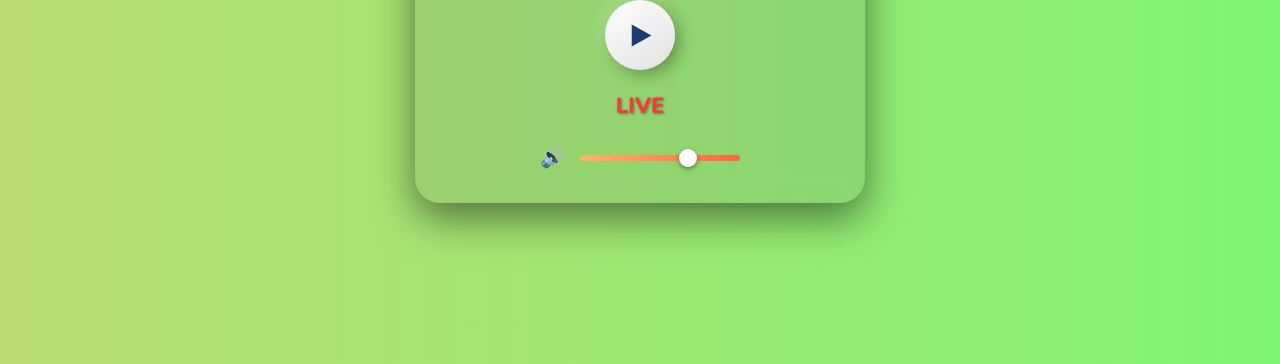
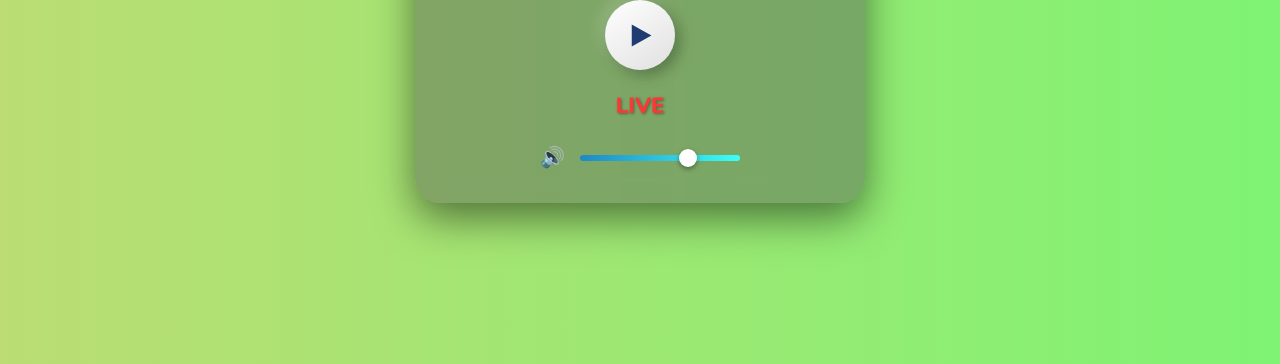
Before and after one commit to PetWiseArg/FM-anderoga., a plain HTML site: page index.html in a window 1280 px wide. Shown: the part 436-800 px from the top of the page. Drawn offline with nearby package versions, Linux system fonts and the light colour scheme.

Commit message:
Update estilo.css

```diff
--- a/estilo.css
+++ b/estilo.css
@@ -10,7 +10,7 @@
 
 body {
     /* Fondo animado con gradiente */
-    background: linear-gradient(270deg, #5fff74, #ffc371, #47c6ff, #e2b22d);
+    background: linear-gradient(270deg, #5fff74, #ffc371, #47c6ff, #0ff32d);
     background-size: 800% 800%;
     animation: gradientAnimation 15s ease infinite;
 
@@ -33,7 +33,7 @@ body {
 
 /* ================= RADIO PLAYER ================= */
 .radio-player {
-    background: rgba(87, 87, 87, 0.137);
+    background: rgba(87, 87, 87, 0.452);
     padding: 30px 25px;
     border-radius: 25px;
     box-shadow: 0 15px 40px rgba(0,0,0,0.5);
@@ -107,7 +107,7 @@ body {
     width: 160px;
     height: 6px;
     border-radius: 5px;
-    background: linear-gradient(90deg, #ffb36b, #ff643d);
+    background: linear-gradient(90deg, #1f88c5, #3dfff5);
     outline: none;
     -webkit-appearance: none;
 }
```
